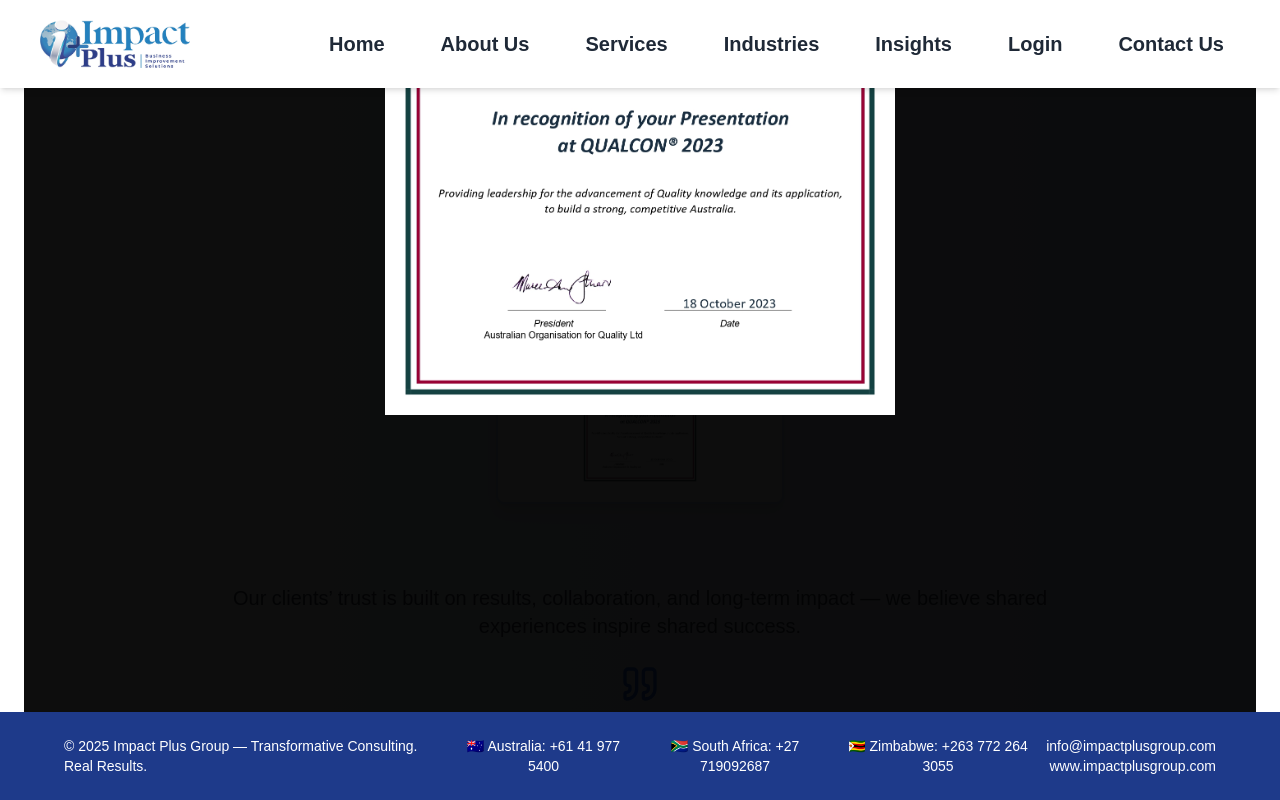
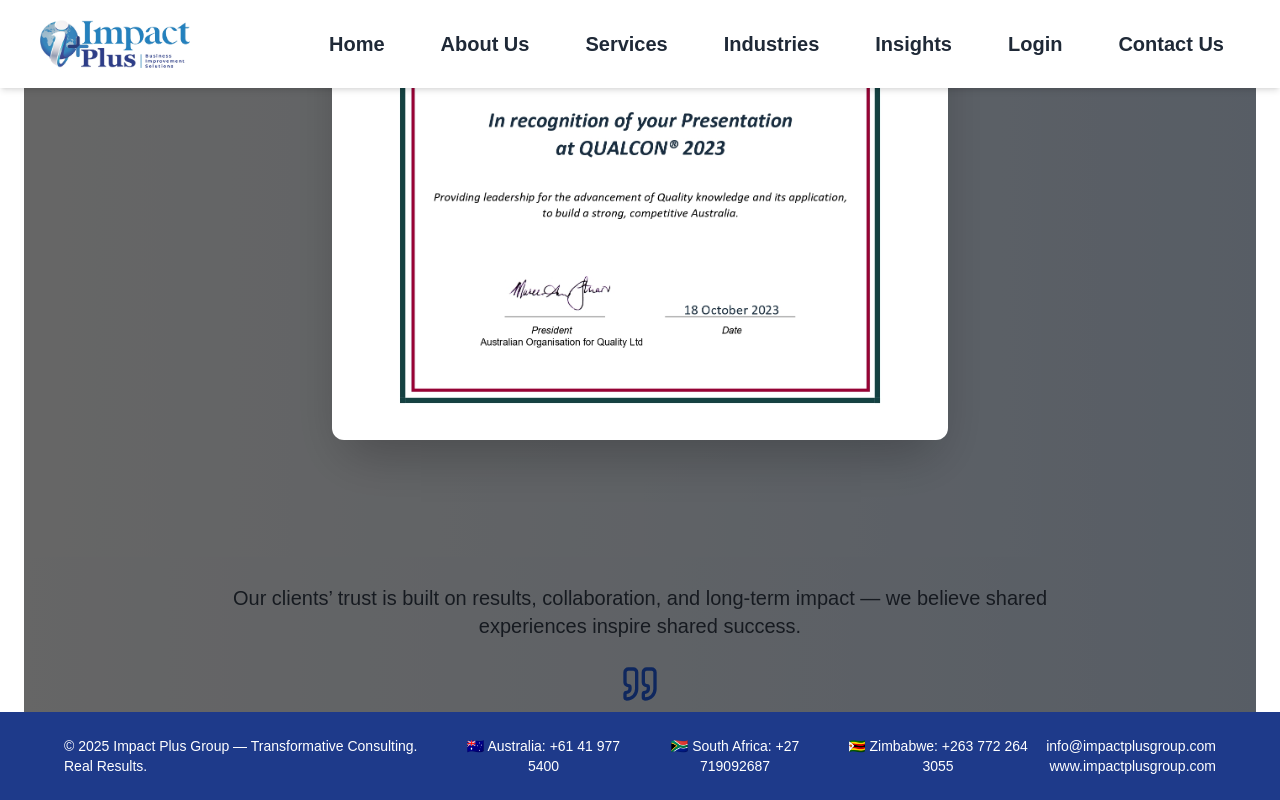
Before and after one commit to ShadowOG42/Impactplusgroup, a Next.js app: page /insights in a window 1280 px wide. Both pictures are taken after a click on the element 640 px from the left and 1138 px from the top of the page. Shown: the part 738-1538 px from the top of the page. Built offline with nearby package versions, Linux system fonts and the light colour scheme.

Commit message:
Third last changes

```diff
--- a/src/app/Components/Testimonials.tsx
+++ b/src/app/Components/Testimonials.tsx
@@ -2,10 +2,11 @@
 import React, { useEffect, useState } from 'react';
 import { Quote, Award, X } from 'lucide-react';
 import Image from 'next/image';
+import { motion, AnimatePresence } from 'framer-motion';
 
 const Testimonials = () => {
   const [isVisible, setIsVisible] = useState(false);
-  const [modalOpen, setModalOpen] = useState(false);
+  const [previewOpen, setPreviewOpen] = useState(false);
 
   useEffect(() => {
     setIsVisible(true);
@@ -15,48 +16,23 @@
     {
       name: "Shaun Petersen",
       role: "Gladstone Area Manager, UGL Fuels & Energy Group",
-      quote: `I had the privilege of working with Dr. Posani Maveza
- over several years in Gladstone, before his transition
- into consulting.
-Now, leading Impact Plus, he applies the same
- exceptional technical expertise, strategic thinking,
- and culture-shaping leadership that delivered
- operational reform, improved quality, safety, and
- delivery performance in our organisation.
-He engages effectively with stakeholders at all levels,
- fostering collaboration and solutions-focused
- outcomes. I have no hesitation in recommending
- Impact Plus to organisations seeking meaningful,
- sustainable improvement.`,
+      quote: `I had the privilege of working with Dr. Posani Maveza over several years in Gladstone, before his transition into consulting. Now, leading Impact Plus, he applies the same exceptional technical expertise, strategic thinking, and culture-shaping leadership that delivered operational reform, improved quality, safety, and delivery performance in our organisation. He engages effectively with stakeholders at all levels, fostering collaboration and solutions-focused outcomes. I have no hesitation in recommending Impact Plus to organisations seeking meaningful, sustainable improvement.`,
       image: "/shaun.jpg",
     },
     {
       name: "Earnest Banhwa",
       role: "Principal Surveyor, Precise Positioning Solutions",
-      quote: `I have engaged Impact Plus on consultancy survey
- projects where accuracy, complexity, and client
- relationships are paramount.
-Their work is consistently of the highest standard,
- with clients often remarking that surveys are
- executed to perfection.
-Combining exceptional technical skill with a
- personable, professional approach, Impact Plus
- connects equally well with site teams,
- management, and labourers — making complex
- tasks straightforward. They remain my first choice
- for projects requiring precision, complexity
- management, and absolute client confidence.`,
+      quote: `I have engaged Impact Plus on consultancy survey projects where accuracy, complexity, and client relationships are paramount. Their work is consistently of the highest standard, with clients often remarking that surveys are executed to perfection. Combining exceptional technical skill with a personable, professional approach, Impact Plus connects equally well with site teams, management, and labourers — making complex tasks straightforward. They remain my first choice for projects requiring precision, complexity management, and absolute client confidence.`,
       image: "/earnest.jpg",
     },
   ];
 
-
   return (
     <section
       id="insights"
-      className={`min-h-screen bg-gradient-to-r from-white via-blue-50 to-blue-100 py-20 px-6 md:px-16 lg:px-32
-        transform transition-all duration-1000 ease-out
-        ${isVisible ? 'opacity-100' : 'opacity-0'}`}
+      className={`min-h-screen bg-gradient-to-r from-white via-blue-50 to-blue-100 py-20 px-6 md:px-16 lg:px-32 transform transition-all duration-1000 ease-out ${
+        isVisible ? 'opacity-100' : 'opacity-0'
+      }`}
     >
       {/* Header */}
       <div className="text-center mb-16">
@@ -70,27 +46,20 @@
       </div>
 
       {/* Testimonials Grid */}
-      <div className="grid md:grid-cols-2 gap-12">
+      <div className="grid md:grid-cols-2 gap-12 mb-20">
         {testimonials.map((t, i) => (
           <div
             key={i}
-            className={`bg-white rounded-xl p-8 border border-blue-100 shadow-md hover:shadow-xl transition-all duration-500
-              transform ${isVisible ? 'translate-y-0 opacity-100' : 'translate-y-10 opacity-0'}`}
+            className={`bg-white rounded-xl p-8 border border-blue-100 shadow-md hover:shadow-xl transition-all duration-500 transform ${
+              isVisible ? 'translate-y-0 opacity-100' : 'translate-y-10 opacity-0'
+            }`}
             style={{ transitionDelay: `${i * 200}ms` }}
           >
-            <p className="text-gray-700 leading-relaxed italic mb-6">
-              “{t.quote}”
-            </p>
+            <p className="text-gray-700 leading-relaxed italic mb-6">“{t.quote}”</p>
 
             <div className="flex items-center space-x-4">
               <div className="w-14 h-14 rounded-full overflow-hidden border border-blue-200">
-                <Image
-                  src={t.image}
-                  alt={t.name}
-                  width={56}
-                  height={56}
-                  className="object-cover"
-                />
+                <Image src={t.image} alt={t.name} width={56} height={56} className="object-cover" />
               </div>
               <div>
                 <p className="text-blue-800 font-semibold">{t.name}</p>
@@ -101,29 +70,64 @@
         ))}
       </div>
 
-      {/* Certificate / Award Section */}
-      <div className="mt-20 text-center">
+      {/* Certifications Section */}
+      <div className="text-center">
         <Award className="w-12 h-12 text-blue-600 mx-auto mb-4" />
-        <h2 className="text-3xl font-bold text-blue-700">Our Certifications</h2>
-        <p className="text-gray-600 mt-2 mb-8">
+        <h2 className="text-3xl font-bold text-blue-700 mb-2">Our Certifications</h2>
+        <p className="text-gray-600 mb-8">
           Globally benchmarked, locally grounded, and internationally certified.
         </p>
 
         <div className="flex justify-center">
-          <div
-            className="relative w-72 h-52 border-2 border-blue-200 rounded-lg overflow-hidden shadow-lg bg-white cursor-pointer"
-            onClick={() => setModalOpen(true)}
+          <motion.div
+            layoutId="cert-preview"
+            className="relative w-72 h-52 border-2 border-blue-200 rounded-lg overflow-hidden shadow-lg bg-white cursor-pointer transform transition-all duration-500 hover:scale-105"
+            onClick={() => setPreviewOpen(true)}
           >
             <Image
               src="/Certificates/Certification.jpg"
-              alt="Certificate or Award"
+              alt="Certificate"
               fill
               className="object-contain p-4"
             />
-          </div>
+          </motion.div>
         </div>
+
+        {/* Half-screen Popup */}
+        <AnimatePresence>
+          {previewOpen && (
+            <motion.div
+              className="fixed inset-0 z-50 flex items-center justify-center bg-black/60"
+              initial={{ opacity: 0 }}
+              animate={{ opacity: 1 }}
+              exit={{ opacity: 0 }}
+              onClick={() => setPreviewOpen(false)}
+            >
+              <motion.div
+                layoutId="cert-preview"
+                className="relative w-1/2 h-1/2 bg-white rounded-xl shadow-2xl overflow-hidden"
+                initial={{ scale: 0.7 }}
+                animate={{ scale: 1 }}
+                exit={{ scale: 0.7 }}
+                onClick={(e) => e.stopPropagation()}
+              >
+                <button
+                  onClick={() => setPreviewOpen(false)}
+                  className="absolute top-3 right-3 text-gray-800 hover:text-gray-600 z-10"
+                >
+                  <X size={28} />
+                </button>
+                <Image
+                  src="/Certificates/Certification.jpg"
+                  alt="Certificate Preview"
+                  fill
+                  className="object-contain p-4 rounded-xl"
+                />
+              </motion.div>
+            </motion.div>
+          )}
+        </AnimatePresence>
       </div>
-
 
       {/* Quotes Highlight */}
       <div className="mt-20 text-center max-w-4xl mx-auto">
@@ -132,31 +136,9 @@
         </p>
         <div className="flex flex-col items-center">
           <Quote className="w-10 h-10 text-blue-600 mb-4" />
-          <p className="text-md text-gray-500 italic">
-            “Knowledge shared is power multiplied.”
-          </p>
+          <p className="text-md text-gray-500 italic">“Knowledge shared is power multiplied.”</p>
         </div>
       </div>
-
-      {/* Full-Screen Modal */}
-      {modalOpen && (
-        <div className="fixed inset-0 z-50 bg-black bg-opacity-95 flex items-center justify-center p-4">
-          <button
-            onClick={() => setModalOpen(false)}
-            className="absolute top-6 right-6 text-white z-50"
-          >
-            <X size={32} />
-          </button>
-          <div className="relative w-full max-w-6xl h-full max-h-[90vh] flex items-center justify-center">
-            <Image
-              src="/Certificates/Certification.jpg"
-              alt="Certificate Full View"
-              fill
-              className="object-contain rounded-lg"
-            />
-          </div>
-        </div>
-      )}
     </section>
   );
 };
```
